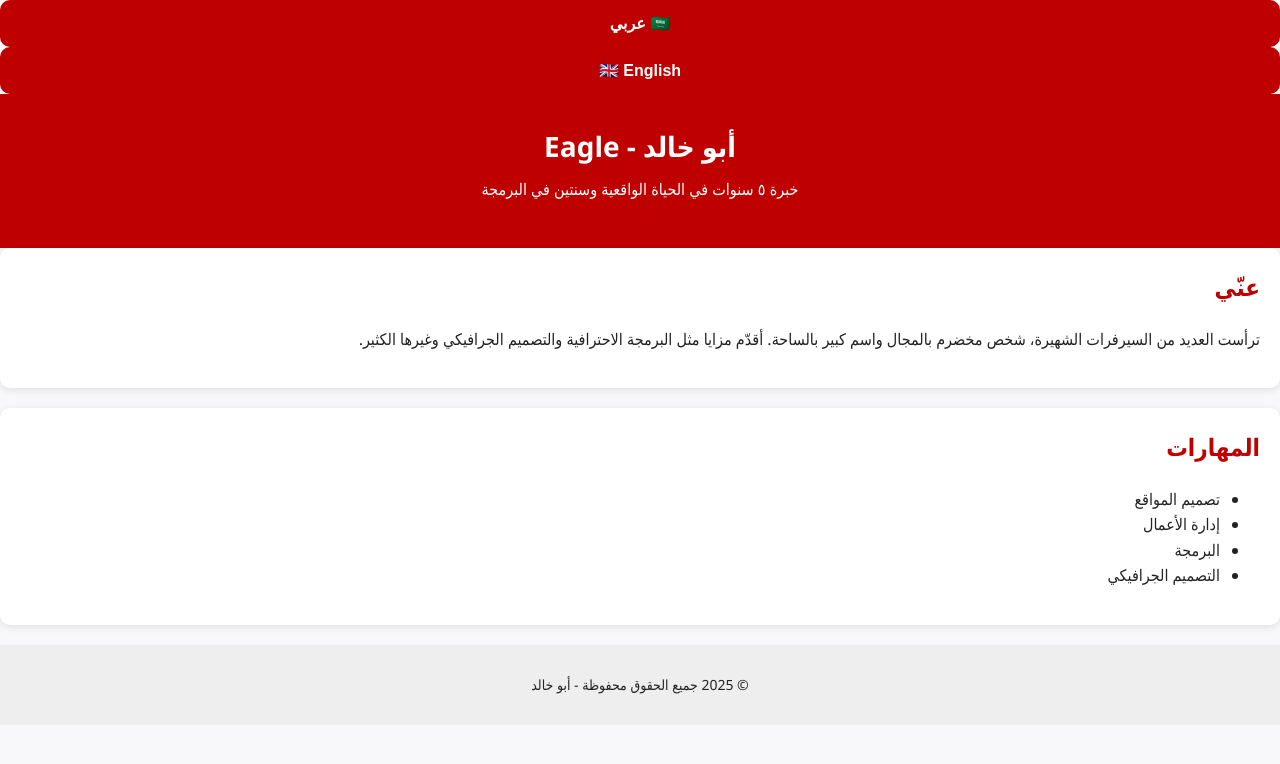
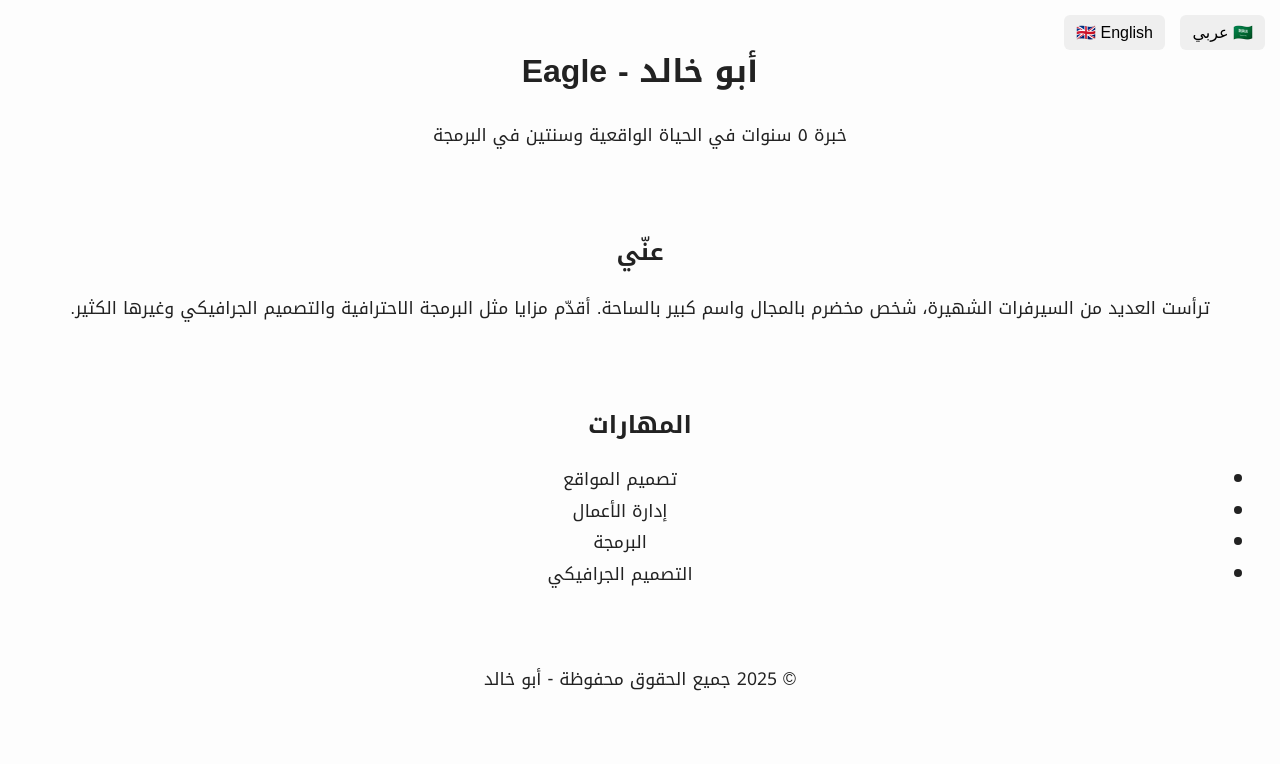
Before and after one commit to Wolffei3/Eagle-305, a plain HTML site: page index.html in a window 1280 px wide. Drawn offline with Linux system fonts and the light colour scheme.

Commit message:
Update style.css

```diff
--- a/style.css
+++ b/style.css
@@ -1,79 +1,49 @@
-/* تصميم أنيق بسيط */
-:root {
-  --main-color: #bf0000;
-  --text-color: #222;
-  --bg-color: #f8f8fb;
-  --card-bg: #fff;
-  --radius: 10px;
-  --shadow: 0 2px 8px rgba(0,0,0,0.1);
+body {
+  font-family: 'Noto Kufi Arabic', sans-serif;
+  margin: 0;
+  padding: 0;
+  background: #fdfdfd;
+  color: #222;
+  text-align: center;
+  transition: background 0.3s, color 0.3s;
 }
 
-body {
-  margin: 0;
-  font-family: "Segoe UI", Tahoma, Geneva, Verdana, sans-serif;
-  background: var(--bg-color);
-  color: var(--text-color);
-  line-height: 1.6;
+header, section, footer {
+  padding: 20px;
+  animation: fadeIn 1s ease-in-out;
 }
 
-header {
-  background: var(--main-color);
-  color: white;
-  text-align: center;
-  padding: 30px 20px;
+h1, h2 {
+  font-weight: 700;
+  margin-bottom: 10px;
 }
 
-header h1 {
-  margin: 0;
-  font-size: 28px;
+p, li {
+  font-size: 1.1rem;
+  line-height: 1.8;
 }
 
-header p {
-  margin-top: 8px;
-  font-size: 16px;
+/* زر اللغة */
+.lang-switch {
+  position: fixed;
+  top: 10px;
+  right: 10px;
+}
+.lang-switch button {
+  margin: 5px;
+  padding: 8px 12px;
+  border: none;
+  cursor: pointer;
+  font-size: 1rem;
+  border-radius: 6px;
+  transition: background 0.3s;
+}
+.lang-switch button:hover {
+  background: #ddd;
 }
 
-main {
-  padding: 20px;
-  max-width: 800px;
-  margin: auto;
+/* أنيميشن */
+@keyframes fadeIn {
+  from { opacity: 0; transform: translateY(15px); }
+  to { opacity: 1; transform: translateY(0); }
 }
-
-section {
-  background: var(--card-bg);
-  padding: 20px;
-  border-radius: var(--radius);
-  box-shadow: var(--shadow);
-  margin-bottom: 20px;
-}
-
-h2 {
-  margin-top: 0;
-  color: var(--main-color);
-}
-
-button {
-  display: block;
-  width: 100%;
-  padding: 14px;
-  border: none;
-  border-radius: var(--radius);
-  background: var(--main-color);
-  color: white;
-  font-weight: bold;
-  font-size: 16px;
-  cursor: pointer;
-  transition: 0.2s;
-}
-
-button:hover {
-  background: #a00000;
-}
-
-footer {
-  text-align: center;
-  padding: 15px;
-  margin-top: 20px;
-  background: #eee;
-  font-size: 14px;
-}
```
